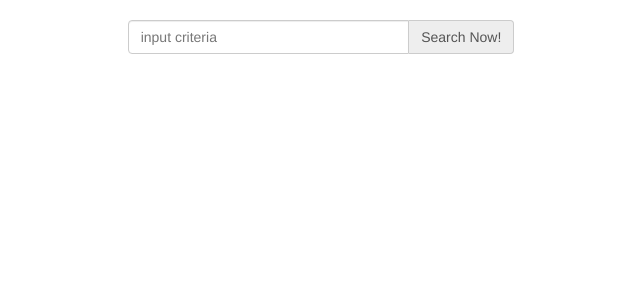
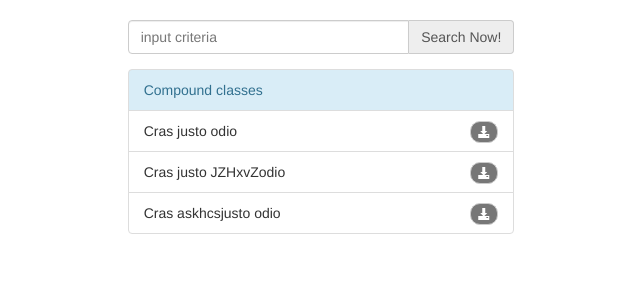
Before and after one commit to FIU-SCIS-Senior-Project-2015-Spring/Designer-Drugs-Database-App, a PHP site: page / in a window 1280 px wide. Shown: the part 52-352 px from the top of the page, without its empty margins (319-959 px from the left). Run offline with PHP 8.4, Linux system fonts and the light colour scheme.

Commit message:
updated the mock up to show a box with the classes available for download

```diff
--- a/Code/index.php
+++ b/Code/index.php
@@ -60,6 +60,26 @@
 							<a href="#" ng-Click="searchItem()" class="input-group-addon btn btn-primary" >Search Now!</a>
 						</div>
 					</div>
+				</div>
+			</div>
+			<div class="row">
+				<div class="col-md-6 col-md-offset-3">
+
+					<ul class="list-group">
+					  <li class="list-group-item list-group-item-info"> Compound classes</li>
+					  <li class="list-group-item">
+					  <button type="button" class="btn btn-default badge"><span class="glyphicon glyphicon-download-alt"></span></button>
+						Cras justo odio
+					  </li>
+					  <li class="list-group-item">
+					  <button type="button" class="btn btn-default badge"><span class="glyphicon glyphicon-download-alt"></span></button>
+						Cras justo JZHxvZodio
+					  </li>
+					  <li class="list-group-item">
+					  <button type="button" class="btn btn-default badge"><span class="glyphicon glyphicon-download-alt"></span></button>
+						Cras askhcsjusto odio
+					  </li>
+					</ul>
 				</div>
 			</div>
 		</div>
```
Also changed, not shown: Code/img/download.png (added), 1 other file.
